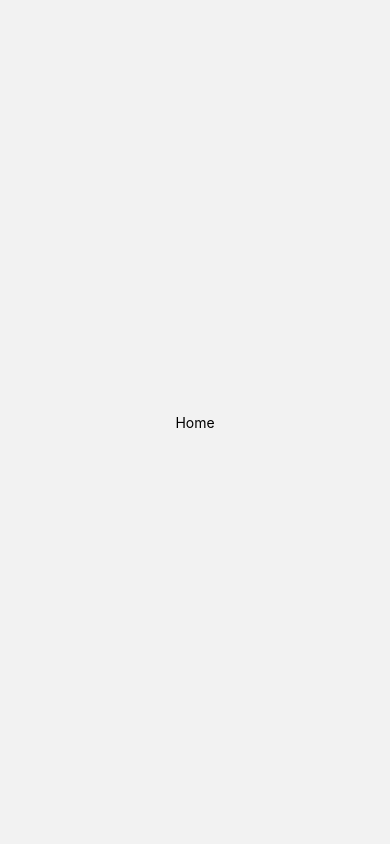
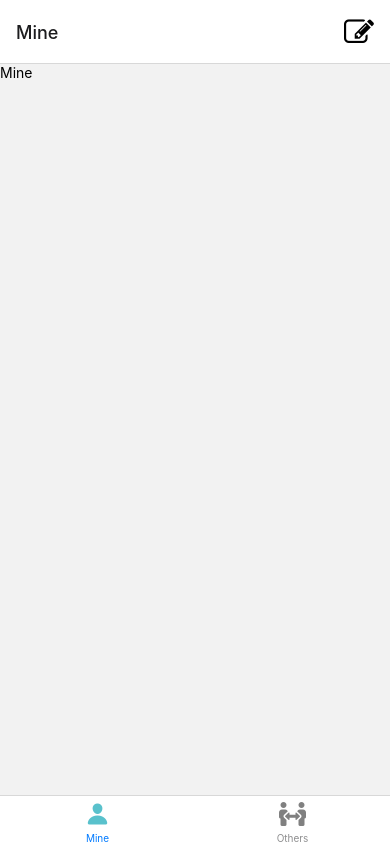
Before and after one commit to Kudo24/Utang_Management_System, a React Native app: screen / in a window 390 px wide. Built offline with nearby package versions, Linux system fonts and the light colour scheme.

Commit message:
Add: new interface

```diff
--- /dev/null
+++ b/navigator/Add.tsx
@@ -0,0 +1,12 @@
+import { View, Text } from "react-native";
+import React from "react";
+
+const Add = () => {
+  return (
+    <View>
+      <Text>Add</Text>
+    </View>
+  );
+};
+
+export default Add;
--- a/navigator/RootNavigator.tsx
+++ b/navigator/RootNavigator.tsx
@@ -1,9 +1,10 @@
-import { View, Text } from "react-native";
+import { View, Text, Modal } from "react-native";
 import React from "react";
 
 // Tab Navigator
 import TabNavigator from "./TabNavigator";
 import Home from "../screens/Home";
+import Add from "./Add";
 import { createNativeStackNavigator } from "@react-navigation/native-stack";
 
 const RootStack = createNativeStackNavigator();
@@ -11,10 +12,14 @@ const RootNavigator = () => {
   return (
     <RootStack.Navigator
       screenOptions={{ headerShown: false }}
-      initialRouteName="Home"
+      initialRouteName="Main"
     >
       <RootStack.Screen name="Main" component={TabNavigator} />
       <RootStack.Screen name="Home" component={Home} />
+
+      <RootStack.Group screenOptions={{ presentation: "modal" }}>
+        <RootStack.Screen name="Add" component={Add} />
+      </RootStack.Group>
     </RootStack.Navigator>
   );
 };
--- a/navigator/TabNavigator.tsx
+++ b/navigator/TabNavigator.tsx
@@ -1,5 +1,7 @@
-import { View, Text } from "react-native";
+import { View, Text, Button, TouchableOpacity } from "react-native";
 import React from "react";
+
+import { FontAwesome } from "@expo/vector-icons";
 
 //screens
 import Mine from "../screens/Mine";
@@ -9,10 +11,12 @@ import { Ionicons } from "@expo/vector-icons";
 import { FontAwesome5 } from "@expo/vector-icons";
 
 import { createBottomTabNavigator } from "@react-navigation/bottom-tabs";
+import { useNavigation } from "@react-navigation/native";
 
 const Tab = createBottomTabNavigator();
 
 const TabNavigator = () => {
+  const navigation: any = useNavigation();
   return (
     <Tab.Navigator
       screenOptions={({ route }) => ({
@@ -30,11 +34,19 @@ const TabNavigator = () => {
               <FontAwesome5
                 name="people-arrows"
                 size={24}
-                color={focused ? "#EB6A7C" : "gray"}
+                color={focused ? "#59C1CC" : "gray"}
               />
             );
           }
         },
+        headerRightContainerStyle: {
+          paddingRight: 16,
+        },
+        headerRight: () => (
+          <TouchableOpacity onPress={() => navigation.navigate("Add")}>
+            <FontAwesome name="pencil-square-o" size={30} color="black" />
+          </TouchableOpacity>
+        ),
       })}
     >
       <Tab.Screen name="Mine" component={Mine} />
```
Also changed, not shown: screens/Compose.tsx (added, +12 -0 lines).
